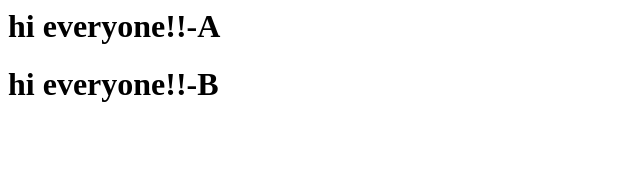
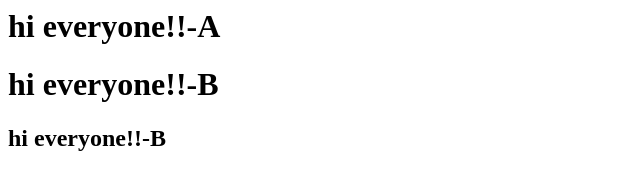
Before and after one commit to Abhi9007/Test, a plain HTML site: page index.html in a window 1280 px wide. Shown: the whole page, without its empty margins (0-640 px from the left). Drawn offline with Linux system fonts and the light colour scheme.

Commit message:
Changes in B

```diff
--- a/index.html
+++ b/index.html
@@ -4,5 +4,6 @@
 
 <h1> hi everyone!!-A</h1>
 <h1> hi everyone!!-B</h1>
+<h2> hi everyone!!-B</h2>
 </body>
 </html>
```
